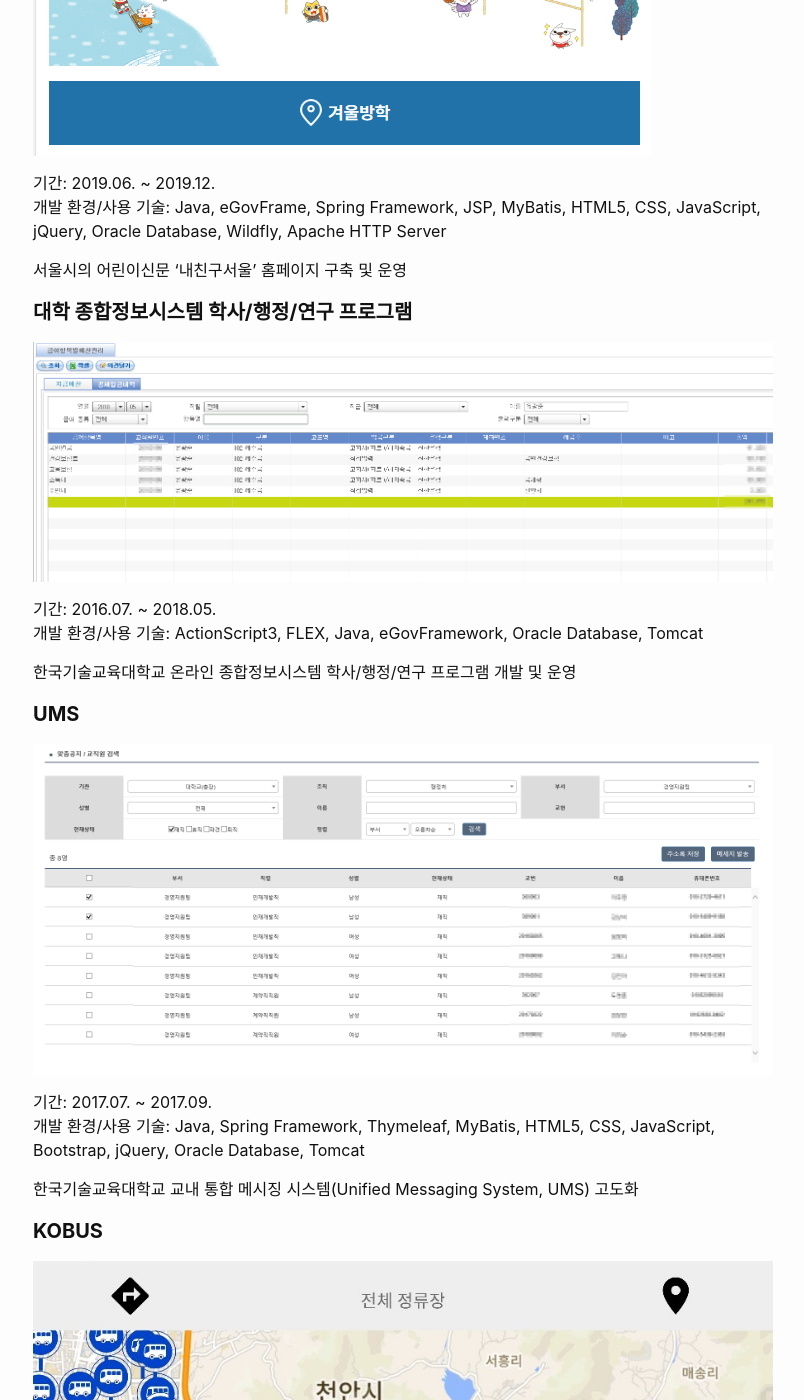
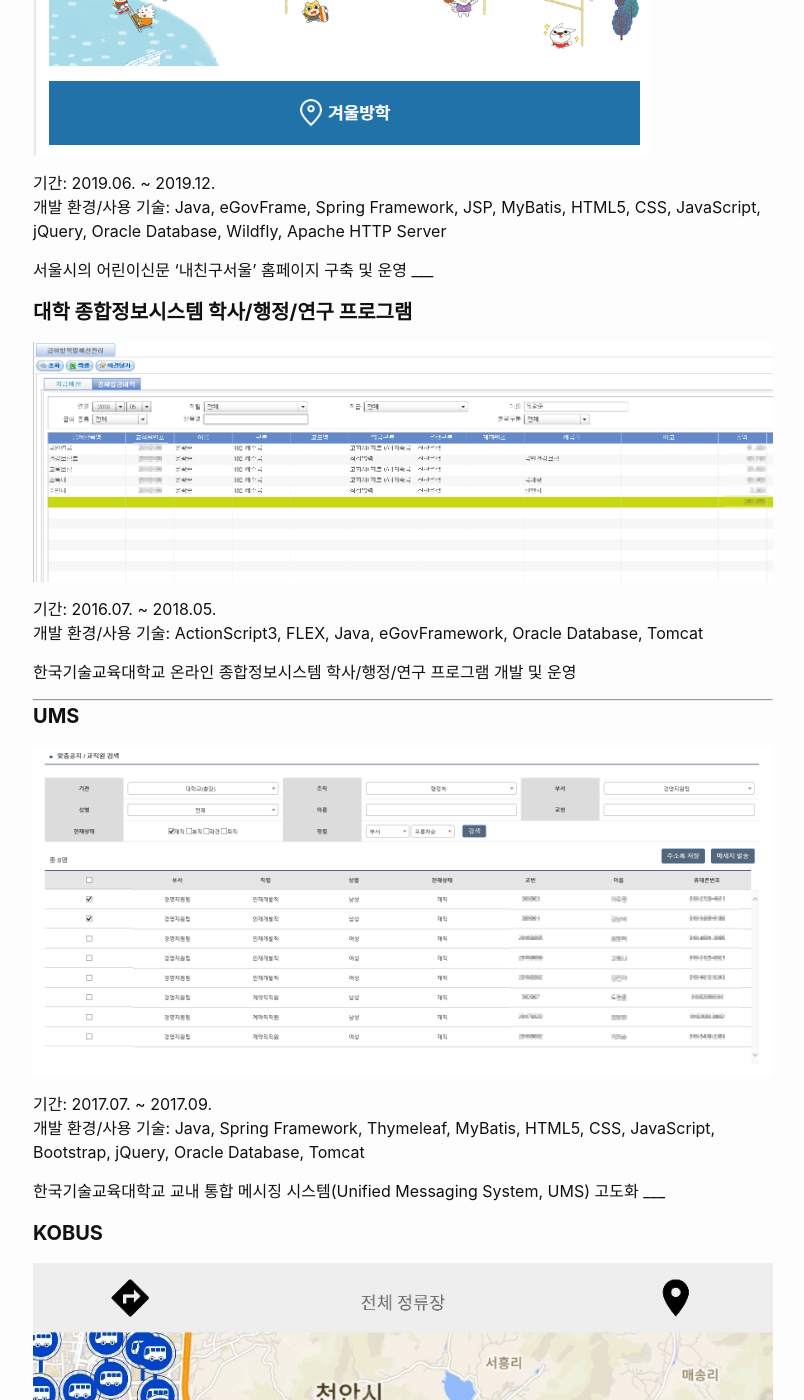
Before and after one commit to majortim/majortim.github.io, a Jekyll site: the page built from projects.md, in a window 1280 px wide and 1400 px high, scrolled down 871 px. Shown: the whole window, without its empty margins (237-1041 px from the left). Built offline with Jekyll 4.4.1, drawn with Linux system fonts in a browser that asks for light colours; some of the changed text lies outside the part shown.

```diff
--- a/projects.md
+++ b/projects.md
@@ -9,7 +9,7 @@ permalink: /projects/
 개발 환경/사용 기술: Java, eGovFrame, Spring Framework, JSP, MyBatis, HTML5, CSS, JavaScript, jQuery, axios, Oracle Database, IBM DataStage, Apache Tomcat, Apache HTTP Server
 
 서울특별시 대기환경정보(클린에어) 사이트 구축 및 운영
-
+___
 #### **내친구서울 홈페이지**
 
 ![portal](/assets/img/mfs.png)
@@ -18,7 +18,7 @@ permalink: /projects/
 개발 환경/사용 기술: Java, eGovFrame, Spring Framework, JSP, MyBatis, HTML5, CSS, JavaScript, jQuery, Oracle Database, Wildfly, Apache HTTP Server
 
 서울시의 어린이신문 '내친구서울' 홈페이지 구축 및 운영
-
+___
 #### **대학 종합정보시스템 학사/행정/연구 프로그램**
 
 ![portal](/assets/img/portal.png)
@@ -29,7 +29,7 @@ permalink: /projects/
 한국기술교육대학교 온라인 종합정보시스템 학사/행정/연구 프로그램 개발 및 운영
 
 <!-- --- -->
-
+___
 #### **UMS**
 
 ![portal](/assets/img/ums.png)
@@ -38,7 +38,7 @@ permalink: /projects/
 개발 환경/사용 기술: Java, Spring Framework, Thymeleaf, MyBatis, HTML5, CSS, JavaScript, Bootstrap, jQuery, Oracle Database, Tomcat
 
 한국기술교육대학교 교내 통합 메시징 시스템(Unified Messaging System, UMS) 고도화
-
+___
 #### **KOBUS**
 
 ![portal](/assets/img/kobus.png)
```
